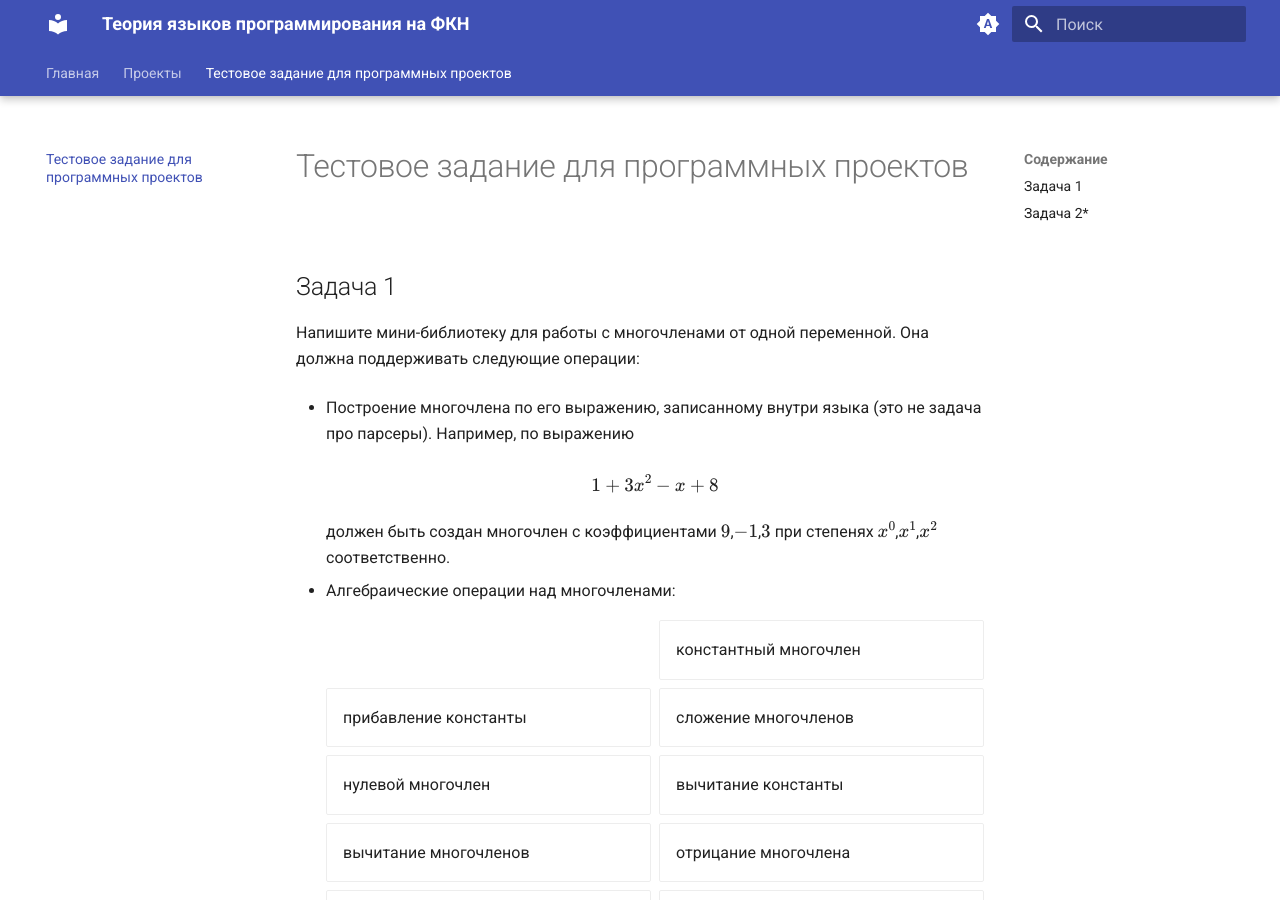
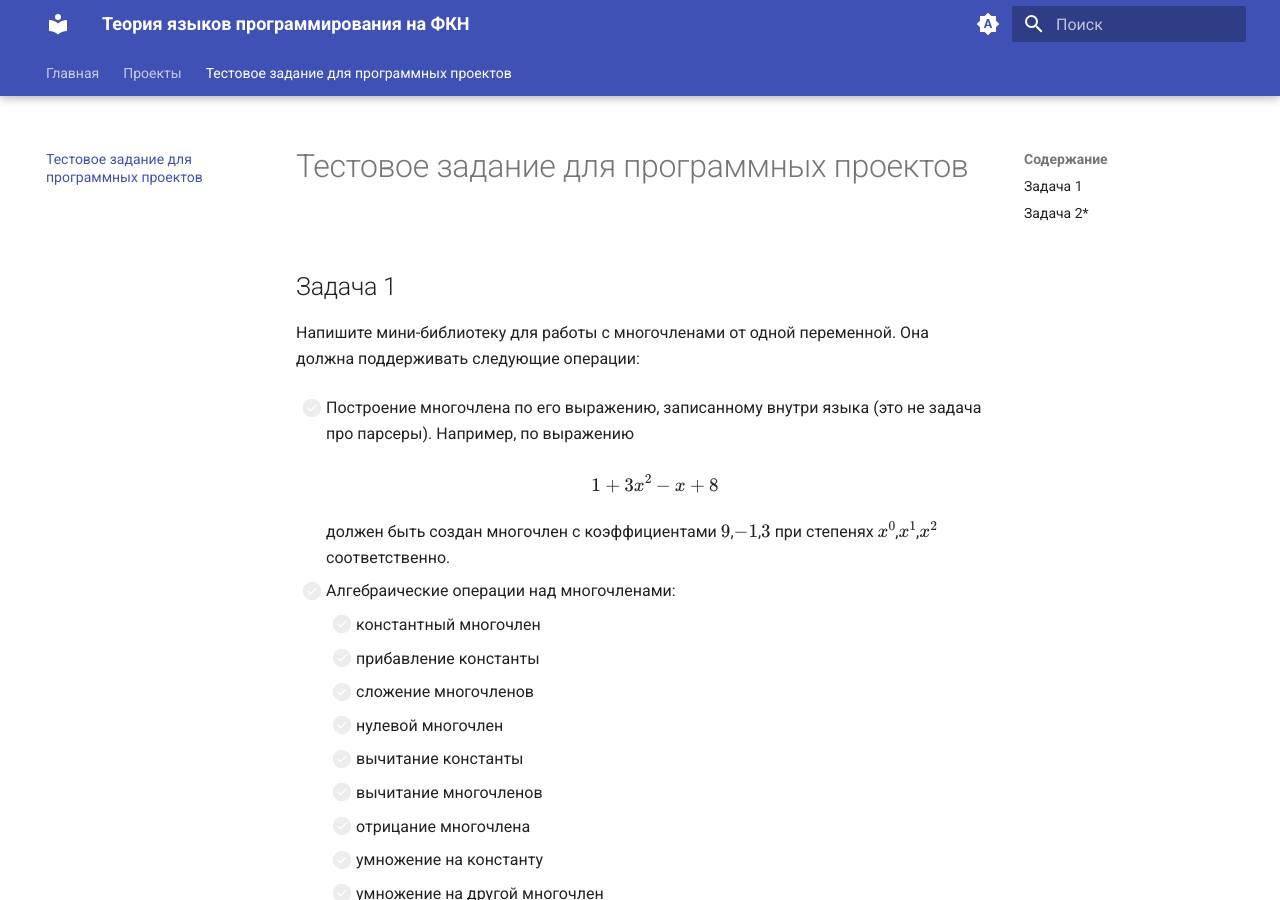
Before and after one commit to Church-of-Church-HSE/Church-of-Church-HSE.github.io, an MkDocs documentation site: the page built from docs/testtask.md, in a window 1280 px wide and 900 px high. Built offline with MkDocs 1.6.1 and Material for MkDocs 9.7.7, drawn with Linux system fonts in a browser that asks for light colours.

```diff
--- a/docs/testtask.md
+++ b/docs/testtask.md
@@ -5,36 +5,35 @@
 Напишите мини-библиотеку для работы с многочленами от одной переменной.
 Она должна поддерживать следующие операции:
 
-*   Построение многочлена по его выражению, записанному внутри языка (это не
+* [ ] Построение многочлена по его выражению, записанному внутри языка (это не
     задача про парсеры). Например, по выражению
 
     \[
-      1+3x^2-x+8
+        1+3x^2-x+8
     \]
 
     должен быть создан многочлен с коэффициентами $9$,$-1$,$3$ при степенях
     $x^0$,$x^1$,$x^2$ соответственно.
 
-*   Алгебраические операции над многочленами:
-    <div class="grid cards" markdown>
-      - константный многочлен
-      - прибавление константы
-      - сложение многочленов
-      - нулевой многочлен
-      - вычитание константы
-      - вычитание многочленов
-      - отрицание многочлена
-      - умножение на константу
-      - умножение на другой многочлен
-      - единичный многочлен
-      - возведение многочлена в натуральную степень
-    </div>
+* [ ] Алгебраические операции над многочленами:
 
-*   Подстановка одного многочлена в другой, вычисление многочлена в заданной
+    - [ ] константный многочлен
+    - [ ] прибавление константы
+    - [ ] сложение многочленов
+    - [ ] нулевой многочлен
+    - [ ] вычитание константы
+    - [ ] вычитание многочленов
+    - [ ] отрицание многочлена
+    - [ ] умножение на константу
+    - [ ] умножение на другой многочлен
+    - [ ] единичный многочлен
+    - [ ] возведение многочлена в натуральную степень
+
+* [ ] Подстановка одного многочлена в другой, вычисление многочлена в заданной
     точке, вычисление многочлена при подстановке квадратной матрицы
     (представление матриц, как и представление многочленов, на Ваше усмотрение).
 
-*   Операция "уборки мусора", приводящая многочлен к максимально компактной
+* [ ] Операция "уборки мусора", приводящая многочлен к максимально компактной
     форме.
 
 Принимаются любые корректные решения, на любом языке программирования, главное
--- a/mkdocs.yml
+++ b/mkdocs.yml
@@ -67,6 +67,8 @@ markdown_extensions:
   - pymdownx.superfences
   - pymdownx.tabbed:
       alternate_style: true
+  - pymdownx.tasklist:
+      custom_checkbox: true
   - tables
   - toc:
       permalink: true
```
